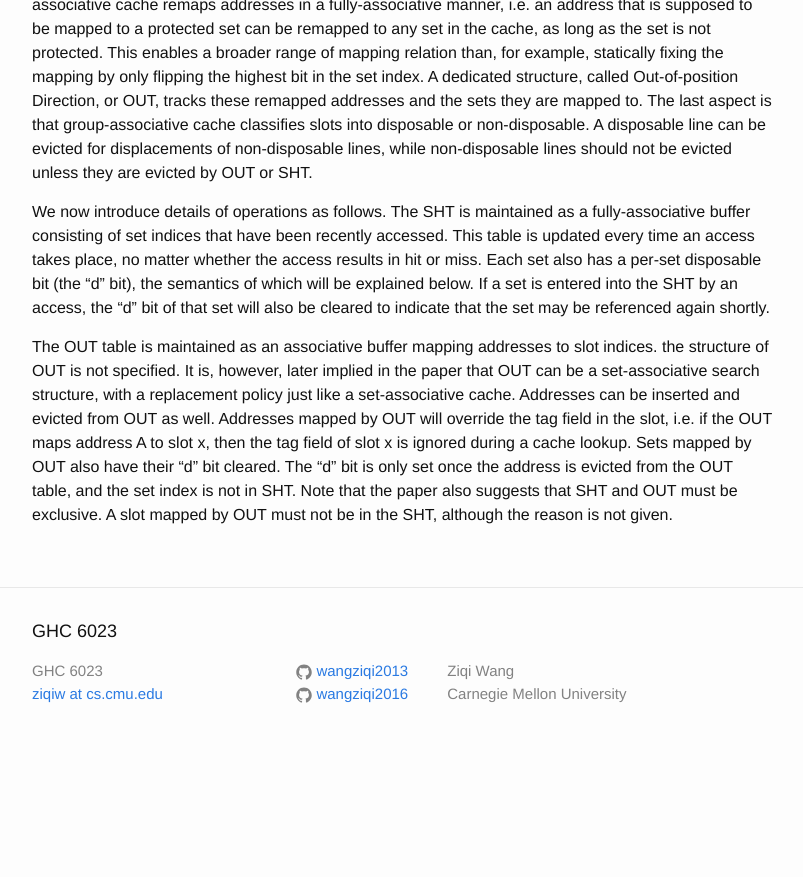
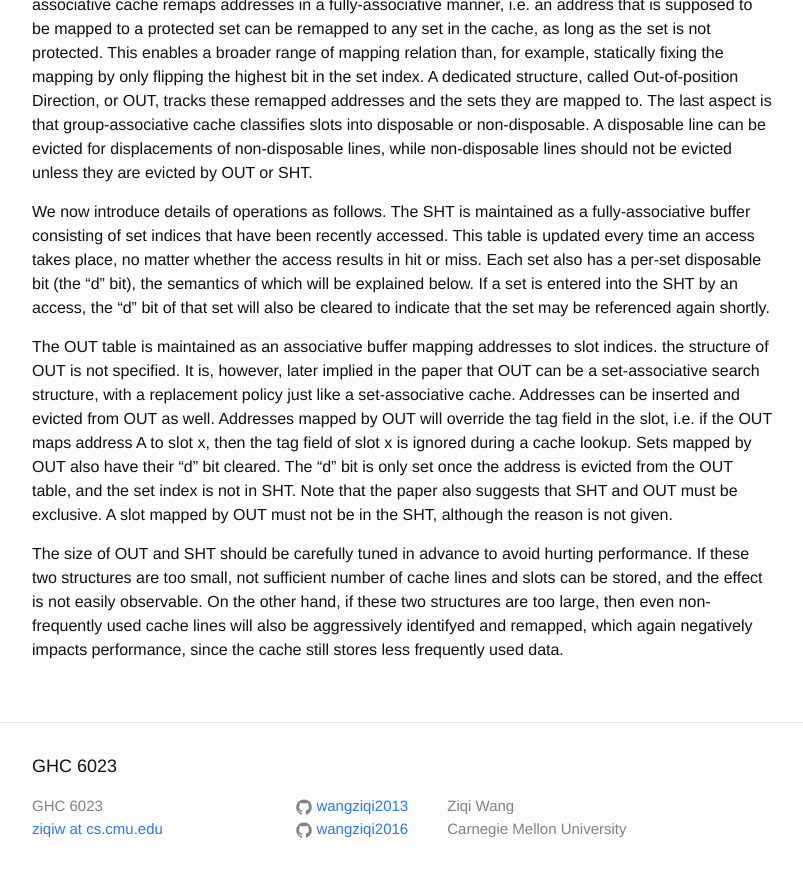
Before and after one commit to wangziqi2013/wangziqi2013.github.io, a Jekyll site: the page built from _posts/2020-05-30-group-associative-cache.markdown, in a window 1280 px wide and 900 px high, scrolled down 961 px. Shown: the top 877 px of the window, without its empty margins (238-1041 px from the left). Built offline with Jekyll 4.4.1, drawn with Linux system fonts in a browser that asks for light colours; before the commit the page ends 1726 px from its top, so only the background shows below that.

Commit message:
Adding size

```diff
--- a/_posts/2020-05-30-group-associative-cache.markdown
+++ b/_posts/2020-05-30-group-associative-cache.markdown
@@ -52,3 +52,9 @@ i.e. if the OUT maps address A to slot x, then the tag field of slot x is ignore
 Sets mapped by OUT also have their "d" bit cleared. The "d" bit is only set once the address is evicted from the OUT
 table, and the set index is not in SHT. Note that the paper also suggests that SHT and OUT must be exclusive. A slot
 mapped by OUT must not be in the SHT, although the reason is not given.
+
+The size of OUT and SHT should be carefully tuned in advance to avoid hurting performance. If these two structures are
+too small, not sufficient number of cache lines and slots can be stored, and the effect is not easily observable.
+On the other hand, if these two structures are too large, then even non-frequently used cache lines will also be
+aggressively identifyed and remapped, which again negatively impacts performance, since the cache still stores less
+frequently used data.
```
